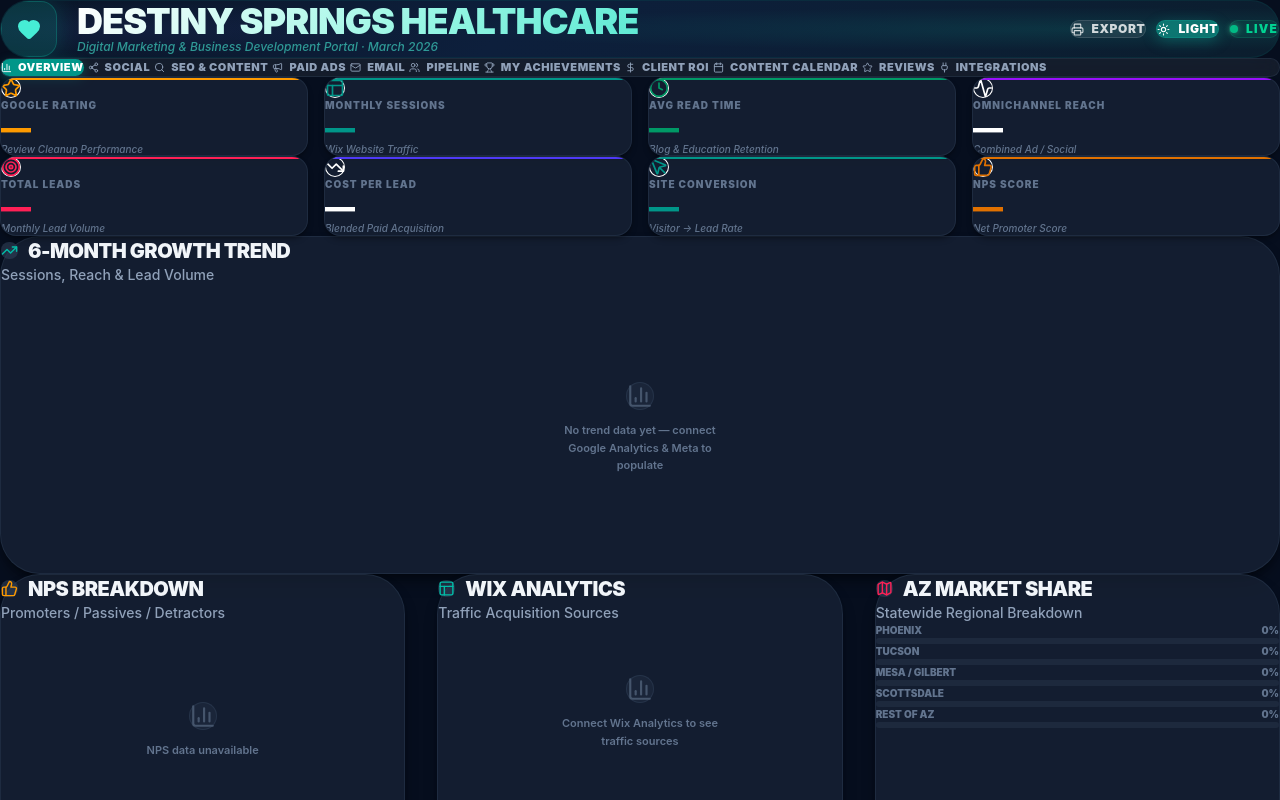
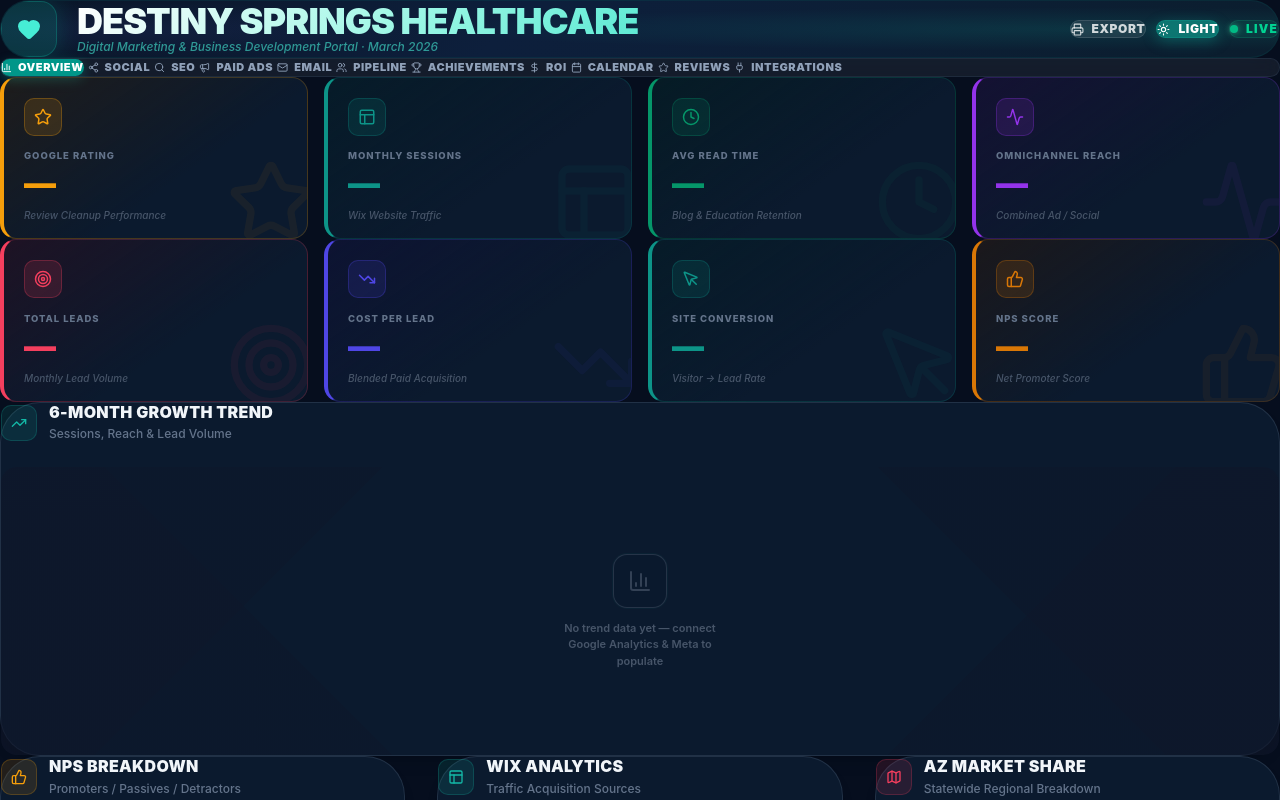
Before and after one commit to cmc-creator/DMD, a React (Vite) app: page / in a window 1280 px wide. Shown: the top 800 px of the page. Built offline with nearby package versions, Linux system fonts and the light colour scheme.

Commit message:
feat: fix Tailwind JIT purging — replace dynamic class system with inline-style colorMap for stat cards, section headers, empty charts

```diff
--- a/src/App.jsx
+++ b/src/App.jsx
@@ -14,14 +14,44 @@ import {
 } from 'lucide-react';
 
 // â”€â”€â”€ Shared style helpers â”€â”€â”€â”€â”€â”€â”€â”€â”€â”€â”€â”€â”€â”€â”€â”€â”€â”€â”€â”€â”€â”€â”€â”€â”€â”€â”€â”€â”€â”€â”€â”€â”€â”€â”€â”€â”€â”€â”€â”€â”€â”€â”€â”€â”€â”€â”€â”€â”€â”€â”€
-const card  = 'bg-white dark:bg-slate-800/60 border border-slate-200/80 dark:border-slate-700/40 shadow-lg shadow-black/5 dark:shadow-black/40';
+// Color system — maps Tailwind color prop strings to actual hex/RGB values
+const colorMap = {
+  'bg-amber-500':   { hex: '#f59e0b', r: 245, g: 158, b: 11  },
+  'bg-amber-600':   { hex: '#d97706', r: 217, g: 119, b: 6   },
+  'bg-teal-600':    { hex: '#0d9488', r: 13,  g: 148, b: 136 },
+  'bg-emerald-500': { hex: '#10b981', r: 16,  g: 185, b: 129 },
+  'bg-emerald-600': { hex: '#059669', r: 5,   g: 150, b: 105 },
+  'bg-purple-600':  { hex: '#9333ea', r: 147, g: 51,  b: 234 },
+  'bg-rose-500':    { hex: '#f43f5e', r: 244, g: 63,  b: 94  },
+  'bg-indigo-600':  { hex: '#4f46e5', r: 79,  g: 70,  b: 229 },
+  'bg-blue-600':    { hex: '#2563eb', r: 37,  g: 99,  b: 235 },
+  'bg-pink-500':    { hex: '#ec4899', r: 236, g: 72,  b: 153 },
+  'bg-orange-500':  { hex: '#f97316', r: 249, g: 115, b: 22  },
+};
+const sectionColorMap = {
+  'text-teal-500':    { hex: '#14b8a6', r: 20,  g: 184, b: 166 },
+  'text-teal-400':    { hex: '#2dd4bf', r: 45,  g: 212, b: 191 },
+  'text-blue-500':    { hex: '#3b82f6', r: 59,  g: 130, b: 246 },
+  'text-amber-500':   { hex: '#f59e0b', r: 245, g: 158, b: 11  },
+  'text-purple-500':  { hex: '#a855f7', r: 168, g: 85,  b: 247 },
+  'text-rose-500':    { hex: '#f43f5e', r: 244, g: 63,  b: 94  },
+  'text-emerald-500': { hex: '#10b981', r: 16,  g: 185, b: 129 },
+  'text-indigo-500':  { hex: '#6366f1', r: 99,  g: 102, b: 241 },
+  'text-pink-500':    { hex: '#ec4899', r: 236, g: 72,  b: 153 },
+  'text-orange-500':  { hex: '#f97316', r: 249, g: 115, b: 22  },
+  'text-slate-500':   { hex: '#64748b', r: 100, g: 116, b: 139 },
+  'text-green-500':   { hex: '#22c55e', r: 34,  g: 197, b: 94  },
+};
+const cc = (c, a) => `rgba(${c.r},${c.g},${c.b},${a})`;
+
+const card  = 'bg-white dark:bg-[#0b1a2e] border border-slate-200 dark:border-slate-700/60 shadow-lg';
 const txt   = 'text-slate-900 dark:text-slate-100';
 const txt2  = 'text-slate-600 dark:text-slate-300';
 const muted = 'text-slate-500 dark:text-slate-400';
 const subtl = 'text-slate-400 dark:text-slate-500';
-const rowCls= 'bg-slate-50/80 dark:bg-slate-800/40 hover:bg-slate-100 dark:hover:bg-slate-700/50 transition-colors';
+const rowCls= 'bg-slate-50 dark:bg-[#0d1f38]/80 hover:bg-slate-100 dark:hover:bg-slate-800/60 transition-colors';
 const divdr = 'divide-slate-100 dark:divide-slate-700/50';
-const brd   = 'border-slate-100 dark:border-slate-700/50';
+const brd   = 'border-slate-200 dark:border-slate-700/50';
 
 const App = () => {
   const [activeTab, setActiveTab] = useState('overview');
@@ -206,57 +236,69 @@ const App = () => {
   const StatCard = ({ title, value, trend, icon: Icon, color, sub, trendPositive }) => {
     const isPositive = trend && (trendPositive !== undefined ? trendPositive : trend.startsWith('+'));
     const isNeutral  = trend && trend === '0%';
-    const textColor  = color.replace('bg-', 'text-');
-    const iconBg     = darkMode
-      ? color.replace('bg-', 'bg-').replace(/-(5|6)00$/, '-900/25')
-      : color.replace('bg-', 'bg-').replace(/-(5|6)00$/, '-50');
+    const col = colorMap[color] || colorMap['bg-teal-600'];
     return (
-      <div className="stat-card relative overflow-hidden bg-white dark:bg-slate-800/60 border border-slate-200/80 dark:border-slate-700/40 rounded-2xl p-5 shadow-md dark:shadow-black/30 transition-all duration-200 hover:-translate-y-0.5 group">
-        {/* Colored top accent bar */}
-        <div className={`absolute inset-x-0 top-0 h-[2px] ${color}`} />
-        <div className="flex justify-between items-start mb-4 mt-1">
-          <div className={`p-2.5 rounded-xl ${iconBg} ring-1 ring-inset ${color.replace('bg-', 'ring-').replace(/-(5|6)00$/, '-400/20')}`}>
-            <Icon className={textColor} size={20} />
+      <div
+        style={{
+          position: 'relative', overflow: 'hidden',
+          borderLeft: `4px solid ${col.hex}`,
+          border: `1px solid ${darkMode ? cc(col,0.22) : cc(col,0.18)}`,
+          borderLeftWidth: '4px', borderLeftColor: col.hex,
+          background: darkMode
+            ? `linear-gradient(145deg, ${cc(col,0.10)} 0%, #0b1a2e 60%)`
+            : `linear-gradient(145deg, ${cc(col,0.07)} 0%, #ffffff 60%)`,
+          borderRadius: '1rem',
+          padding: '1.25rem 1.25rem 1rem',
+          transition: 'transform 0.15s, box-shadow 0.15s',
+          cursor: 'default',
+        }}
+        onMouseEnter={e => { e.currentTarget.style.transform = 'translateY(-3px)'; e.currentTarget.style.boxShadow = `0 16px 40px ${cc(col,0.22)}`; }}
+        onMouseLeave={e => { e.currentTarget.style.transform = ''; e.currentTarget.style.boxShadow = ''; }}
+      >
+        {/* Watermark */}
+        <div style={{ position:'absolute', right: -8, bottom: -8, opacity: 0.06, pointerEvents:'none' }}>
+          <Icon size={88} color={col.hex} />
+        </div>
+        <div style={{ display:'flex', justifyContent:'space-between', alignItems:'flex-start', marginBottom:'0.85rem' }}>
+          <div style={{ width:38, height:38, borderRadius:10, background:`${cc(col,0.14)}`, border:`1.5px solid ${cc(col,0.28)}`, display:'flex', alignItems:'center', justifyContent:'center', flexShrink:0 }}>
+            <Icon size={18} color={col.hex} />
           </div>
           {trend && (
-            <span className={`text-[10px] font-bold px-2 py-1 rounded-full ${
-              isNeutral
-                ? 'bg-slate-100 dark:bg-slate-700 text-slate-500 dark:text-slate-400'
-                : isPositive
-                ? 'bg-emerald-50 dark:bg-emerald-900/30 text-emerald-600 dark:text-emerald-400'
-                : 'bg-rose-50 dark:bg-rose-900/30 text-rose-600 dark:text-rose-400'
-            }`}>
-              {trend}
-            </span>
+            <span style={{ fontSize:'10px', fontWeight:800, padding:'3px 8px', borderRadius:20, letterSpacing:'0.03em',
+              background: isNeutral ? (darkMode ? '#1e293b' : '#f1f5f9') : isPositive ? (darkMode ? 'rgba(16,185,129,0.16)' : 'rgba(16,185,129,0.1)') : (darkMode ? 'rgba(244,63,94,0.16)' : 'rgba(244,63,94,0.1)'),
+              color: isNeutral ? '#64748b' : isPositive ? '#10b981' : '#f43f5e',
+            }}>{trend}</span>
           )}
         </div>
-        <p className={`text-[10px] font-black uppercase tracking-widest mb-1.5 ${subtl}`}>{title}</p>
-        <h3 className={`text-3xl font-black ${textColor} leading-none`}>{value}</h3>
-        {sub && <p className={`text-[10px] ${subtl} mt-2.5 italic font-medium leading-tight`}>{sub}</p>}
+        <div style={{ fontSize:'9.5px', fontWeight:800, textTransform:'uppercase', letterSpacing:'0.1em', color: darkMode ? '#64748b' : '#94a3b8', marginBottom:'5px' }}>{title}</div>
+        <div style={{ fontSize:'2rem', fontWeight:900, lineHeight:1, color:col.hex, marginBottom: sub ? '8px' : 0 }}>{value}</div>
+        {sub && <div style={{ fontSize:'10px', color: darkMode ? '#475569' : '#9ca3af', fontStyle:'italic', fontWeight:500, lineHeight:1.4 }}>{sub}</div>}
       </div>
     );
   };
 
-  const SectionHeader = ({ icon: Icon, color, title, subtitle }) => (
-    <div className="flex flex-col md:flex-row md:items-center justify-between mb-6 gap-2">
-      <div>
-        <h2 className={`text-xl font-black flex items-center gap-2.5 uppercase tracking-tight ${txt}`}>
-          <span className="p-1.5 rounded-lg bg-slate-100 dark:bg-slate-700/60">
-            <Icon size={17} className={color} />
-          </span>
-          {title}
-        </h2>
-        {subtitle && <p className={`text-sm ${muted} font-medium mt-1 ml-9`}>{subtitle}</p>}
+  const SectionHeader = ({ icon: Icon, color, title, subtitle }) => {
+    const col = sectionColorMap[color] || sectionColorMap['text-teal-500'];
+    return (
+      <div style={{ display:'flex', alignItems:'flex-start', gap:'0.75rem', marginBottom:'1.5rem' }}>
+        <div style={{ width:36, height:36, borderRadius:10, background:`${cc(col,0.12)}`, border:`1.5px solid ${cc(col,0.22)}`, display:'flex', alignItems:'center', justifyContent:'center', flexShrink:0, marginTop:2 }}>
+          <Icon size={16} color={col.hex} />
+        </div>
+        <div>
+          <h2 style={{ fontSize:'1rem', fontWeight:900, textTransform:'uppercase', letterSpacing:'0.02em', color: darkMode ? '#f1f5f9' : '#0f172a', lineHeight:1.2 }}>{title}</h2>
+          {subtitle && <p style={{ fontSize:'12px', color: darkMode ? '#64748b' : '#94a3b8', fontWeight:500, marginTop:'3px' }}>{subtitle}</p>}
+        </div>
       </div>
-    </div>
-  );
+    );
+  };
 
-  const EmptyChart = ({ height = 'h-64', message = 'Connect your integrations to populate this chart' }) => (
-    <div className={`${height} flex flex-col items-center justify-center gap-3`}>
-      <div className="p-4 rounded-2xl bg-slate-100 dark:bg-slate-800/80 border border-slate-200 dark:border-slate-700/50">
-        <BarChart3 size={26} className="text-slate-300 dark:text-slate-600" />
+  const EmptyChart = ({ height = 'h-64', message = 'Connect integrations to populate this chart' }) => (
+    <div className={`${height} flex flex-col items-center justify-center gap-3`}
+         style={{ background: darkMode ? 'linear-gradient(135deg, rgba(15,23,42,0.4) 25%, transparent 25%) -10px 0, linear-gradient(225deg, rgba(15,23,42,0.4) 25%, transparent 25%) -10px 0, linear-gradient(315deg, rgba(15,23,42,0.4) 25%, transparent 25%), linear-gradient(45deg, rgba(15,23,42,0.4) 25%, transparent 25%)' : undefined, borderRadius:'1rem' }}>
+      <div style={{ padding:14, borderRadius:14, background: darkMode ? 'rgba(11,26,46,0.9)' : 'rgba(248,250,252,0.9)', border:`1px solid ${darkMode ? 'rgba(51,65,85,0.7)' : 'rgba(226,232,240,0.8)'}`, boxShadow: darkMode ? '0 0 0 1px rgba(13,148,136,0.06)' : 'none' }}>
+        <BarChart3 size={24} color={darkMode ? '#334155' : '#cbd5e1'} />
       </div>
-      <p className="text-[11px] text-slate-400 dark:text-slate-500 font-semibold text-center max-w-[180px] leading-relaxed">{message}</p>
+      <p style={{ fontSize:'11px', color: darkMode ? '#475569' : '#94a3b8', fontWeight:600, textAlign:'center', maxWidth:'160px', lineHeight:1.5 }}>{message}</p>
     </div>
   );
 
@@ -269,17 +311,17 @@ const App = () => {
   );
 
   const tabs = [
-    { id: 'overview',     label: 'Overview',         icon: BarChart3   },
-    { id: 'social',       label: 'Social',           icon: Share2      },
-    { id: 'seo',          label: 'SEO & Content',    icon: Search      },
-    { id: 'ads',          label: 'Paid Ads',         icon: Megaphone   },
-    { id: 'email',        label: 'Email',            icon: Mail        },
-    { id: 'pipeline',     label: 'Pipeline',         icon: Users       },
-    { id: 'achievements', label: 'My Achievements',  icon: Trophy      },
-    { id: 'roi',          label: 'Client ROI',       icon: DollarSign  },
-    { id: 'calendar',     label: 'Content Calendar', icon: Calendar    },
-    { id: 'reviews',      label: 'Reviews',          icon: Star        },
-    { id: 'integrations', label: 'Integrations',     icon: Plug        },
+    { id: 'overview',     label: 'Overview',      icon: BarChart3   },
+    { id: 'social',       label: 'Social',        icon: Share2      },
+    { id: 'seo',          label: 'SEO',           icon: Search      },
+    { id: 'ads',          label: 'Paid Ads',      icon: Megaphone   },
+    { id: 'email',        label: 'Email',         icon: Mail        },
+    { id: 'pipeline',     label: 'Pipeline',      icon: Users       },
+    { id: 'achievements', label: 'Achievements',  icon: Trophy      },
+    { id: 'roi',          label: 'ROI',           icon: DollarSign  },
+    { id: 'calendar',     label: 'Calendar',      icon: Calendar    },
+    { id: 'reviews',      label: 'Reviews',       icon: Star        },
+    { id: 'integrations', label: 'Integrations',  icon: Plug        },
   ];
 
   // â”€â”€ Render â”€â”€â”€â”€â”€â”€â”€â”€â”€â”€â”€â”€â”€â”€â”€â”€â”€â”€â”€â”€â”€â”€â”€â”€â”€â”€â”€â”€â”€â”€â”€â”€â”€â”€â”€â”€â”€â”€â”€â”€â”€â”€â”€â”€â”€â”€â”€â”€â”€â”€â”€â”€â”€â”€â”€â”€â”€â”€â”€â”€â”€â”€â”€â”€â”€â”€â”€â”€
```
